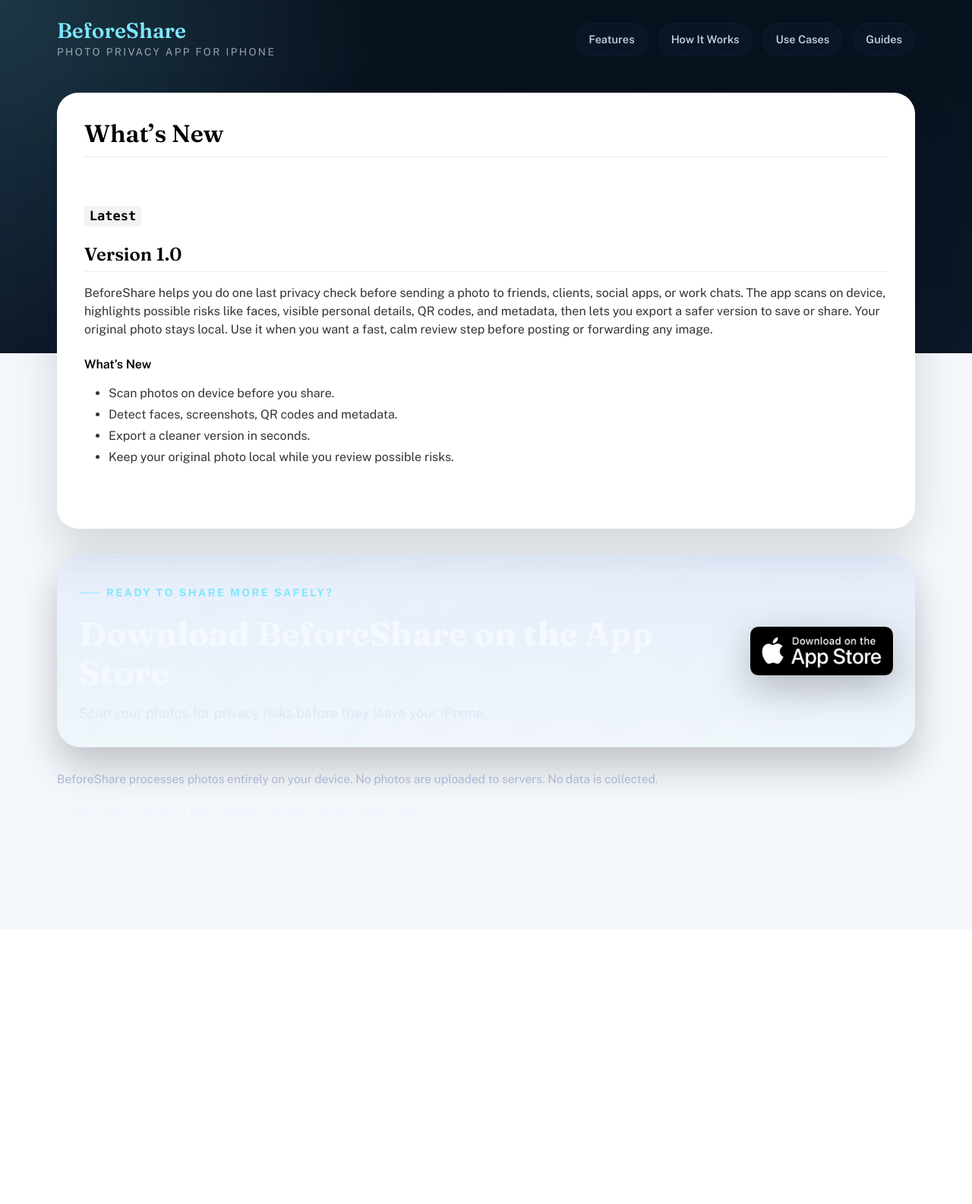
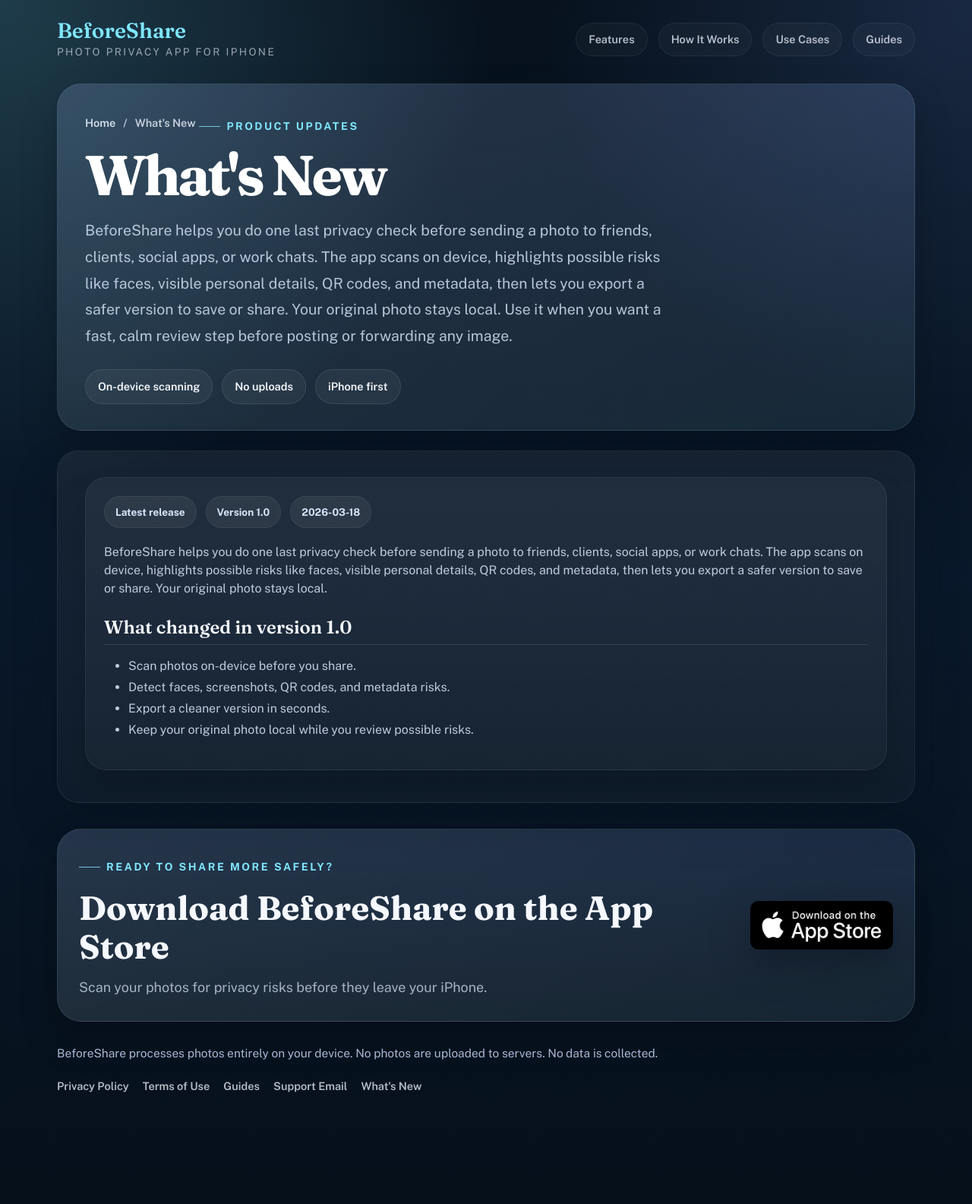
Before and after one commit to zero-times/beforeshare.app, a Jekyll site: the page built from _pages/changelog.md, in a window 1280 px wide. Shown: the whole page at 76% size. Built offline with Jekyll 4.4.1, drawn with Linux system fonts in a browser that asks for light colours; nearby versions of some CDN libraries; before the commit the page ends 1224 px from its top, so only the background shows below that.

Commit message:
update styles

```diff
--- /dev/null
+++ b/_includes/subpage-hero.html
@@ -0,0 +1,28 @@
+<section class="subpageHero" aria-labelledby="page-title">
+	<div class="subpageHeroCard">
+		<nav class="breadcrumbs" aria-label="Breadcrumb">
+			<a href="{{ '/' | relative_url }}">Home</a>
+			{% if page.layout == 'article' %}
+				<span aria-hidden="true">/</span>
+				<a href="{{ '/blog/' | relative_url }}">Guides</a>
+			{% endif %}
+			<span aria-hidden="true">/</span>
+			<span aria-current="page">{{ page.title }}</span>
+		</nav>
+
+		<p class="sectionEyebrow">{{ page.page_eyebrow | default: page.article_eyebrow | default: site.app_name }}</p>
+		<h1 id="page-title">{{ page.title }}</h1>
+
+		{% if page.description %}
+			<p class="subpageDek">{{ page.description }}</p>
+		{% endif %}
+
+		{% if page.page_highlights %}
+			<ul class="heroHighlights subpageHighlights" aria-label="{{ page.title }} highlights">
+				{% for item in page.page_highlights %}
+					<li>{{ item }}</li>
+				{% endfor %}
+			</ul>
+		{% endif %}
+	</div>
+</section>
--- a/_layouts/page.html
+++ b/_layouts/page.html
@@ -12,7 +12,8 @@
         <div class="container subPageContainer">
             <a class="skipLink" href="#main-content">Skip to main content</a>
             {% include header.html %}
-            <main id="main-content">
+            <main id="main-content" class="subPageMain">
+                {% include subpage-hero.html %}
                 <article class="page markdown-body">
                     {{ content }}
                 </article>
--- a/_pages/changelog.md
+++ b/_pages/changelog.md
@@ -3,19 +3,29 @@
 title: What's New
 include_in_header: true
 description: BeforeShare helps you do one last privacy check before sending a photo to friends, clients, social apps, or work chats. The app scans on device, highlights possible risks like faces, visible personal details, QR codes, and metadata, then lets you export a safer version to save or share. Your original photo stays local. Use it when you want a fast, calm review step before posting or forwarding any image.
+page_eyebrow: Product updates
+page_highlights:
+  - On-device scanning
+  - No uploads
+  - iPhone first
 ---
 
-# What's New
-<br>
+<div class="releaseStack">
+  <section class="releaseCard">
+    <div class="releaseMeta">
+      <span>Latest release</span>
+      <span>Version 1.0</span>
+      <span>2026-03-18</span>
+    </div>
 
-### `Latest`
-## **Version 1.0**
-BeforeShare helps you do one last privacy check before sending a photo to friends, clients, social apps, or work chats. The app scans on device, highlights possible risks like faces, visible personal details, QR codes, and metadata, then lets you export a safer version to save or share. Your original photo stays local. Use it when you want a fast, calm review step before posting or forwarding any image.
+    <p>BeforeShare helps you do one last privacy check before sending a photo to friends, clients, social apps, or work chats. The app scans on device, highlights possible risks like faces, visible personal details, QR codes, and metadata, then lets you export a safer version to save or share. Your original photo stays local.</p>
 
-#### What's New
-- Scan photos on device before you share.
-- Detect faces, screenshots, QR codes and metadata.
-- Export a cleaner version in seconds.
-- Keep your original photo local while you review possible risks.
-
-<br>
+    <h2>What changed in version 1.0</h2>
+    <ul class="releaseList">
+      <li>Scan photos on-device before you share.</li>
+      <li>Detect faces, screenshots, QR codes, and metadata risks.</li>
+      <li>Export a cleaner version in seconds.</li>
+      <li>Keep your original photo local while you review possible risks.</li>
+    </ul>
+  </section>
+</div>
--- a/_pages/privacypolicy.md
+++ b/_pages/privacypolicy.md
@@ -2,12 +2,12 @@
 layout: page
 title: Privacy Policy
 include_in_header: false
+description: How BeforeShare handles photos, metadata, support emails, and on-device processing.
+page_eyebrow: Legal
 ---
 
 **Last updated**
 20260317
-
-# Privacy Policy
 
 This Privacy Policy explains how BeforeShare ("we", "us", or "our") handles information when you use our mobile application and related services (collectively, the "Service").
 
--- a/_pages/terms.md
+++ b/_pages/terms.md
@@ -2,12 +2,12 @@
 layout: page
 title: Terms of Use
 include_in_header: false
+description: Terms that govern how you use BeforeShare and its on-device photo privacy features.
+page_eyebrow: Legal
 ---
 
 **Last updated**
 20260317
-
-# Terms of Use
 
 These Terms of Use govern your use of BeforeShare and related services. By downloading or using the app, you agree to these terms.
 
--- a/_sass/layout.scss
+++ b/_sass/layout.scss
@@ -687,11 +687,17 @@
 	color: #ffffff;
 }
 
+.subPageBody {
+	min-height: 100vh;
+	color: #eef4ff;
+	background:
+		radial-gradient(circle at top left, rgba($accent-color, 0.2), transparent 32%),
+		radial-gradient(circle at top right, rgba(#78a5ff, 0.16), transparent 28%),
+		linear-gradient(180deg, #07111d 0%, #09182a 48%, #06101b 100%);
+}
+
 .headerBackground {
 	min-height: 100vh;
-	background:
-		radial-gradient(circle at top left, rgba($accent-color, 0.18), transparent 28%),
-		linear-gradient(180deg, #07111d 0%, #0c1727 38%, #f4f7fb 38%, #f4f7fb 100%);
 }
 
 .subPageContainer {
@@ -699,24 +705,64 @@
 }
 
 .subPageHeaderBackground .scroll a {
-	background: rgba(#25508f, 0.08);
-	border-color: rgba(#25508f, 0.14);
-	color: rgba(#eef4ff, 0.82);
+	background: rgba(#ffffff, 0.03);
+	border-color: rgba(#d4e1ff, 0.08);
+	color: rgba(#eef4ff, 0.76);
+}
+
+.subPageMain {
+	display: flex;
+	flex-direction: column;
+	gap: 26px;
+}
+
+.subpageHero {
+	padding-top: 18px;
+}
+
+.subpageHeroCard {
+	padding: 34px 36px;
+	border-radius: 32px;
+	background:
+		linear-gradient(135deg, rgba(#ffffff, 0.08), rgba(#ffffff, 0.03)),
+		linear-gradient(180deg, rgba(#78a5ff, 0.12), rgba(#7fe7ff, 0.05));
+	border: 1px solid rgba(#d7e4ff, 0.1);
+	box-shadow: 0 24px 50px rgba(#02060b, 0.22);
+}
+
+.subpageHeroCard h1 {
+	max-width: 14ch;
+	font-size: clamp(4.4rem, 6vw, 7.4rem);
+	line-height: 0.96;
+	letter-spacing: -0.05em;
+	color: #ffffff;
+}
+
+.subpageDek {
+	max-width: 64ch;
+	margin-top: 20px;
+	font-size: 1.95rem;
+	line-height: 1.78;
+	color: rgba(#d9e6fb, 0.82);
+}
+
+.subpageHighlights {
+	margin-top: 26px;
 }
 
 .page {
-	margin-top: 30px;
+	margin-top: 0;
 	padding: 34px 36px 42px;
 	border-radius: 28px;
-	background: #ffffff;
-	box-shadow: 0 28px 60px rgba(#06101b, 0.14);
+	background:
+		linear-gradient(180deg, rgba(#ffffff, 0.06), rgba(#ffffff, 0.03));
+	border: 1px solid rgba(#d7e4ff, 0.08);
+	box-shadow: 0 28px 60px rgba(#06101b, 0.24);
+	color: rgba(#d9e6fb, 0.88);
 }
 
 .articleShell {
-	display: flex;
-	flex-direction: column;
-	gap: 24px;
-	margin-top: 18px;
+	margin-top: 0;
 }
 
 .breadcrumbs {
@@ -724,6 +770,7 @@
 	align-items: center;
 	flex-wrap: wrap;
 	gap: 10px;
+	margin-bottom: 20px;
 	font-size: 1.45rem;
 	font-weight: 600;
 	color: rgba(#eef4ff, 0.8);
@@ -737,28 +784,11 @@
 	padding-top: 30px;
 }
 
-.articleHeader {
-	padding-bottom: 10px;
-}
-
-.articleHeader h1 {
-	max-width: 16ch;
-	font-size: clamp(4.2rem, 5vw, 6.2rem);
-}
-
-.articleDek {
-	max-width: 60ch;
-	margin-top: 18px;
-	font-size: 2rem;
-	line-height: 1.75;
-	color: #425067;
-}
-
 .articleMeta {
 	display: flex;
 	flex-wrap: wrap;
 	gap: 12px;
-	margin-top: 22px;
+	margin-bottom: 26px;
 }
 
 .articleMeta span {
@@ -766,8 +796,9 @@
 	align-items: center;
 	padding: 10px 14px;
 	border-radius: 999px;
-	background: #eef4ff;
-	color: #334055;
+	background: rgba(#ffffff, 0.06);
+	border: 1px solid rgba(#d7e4ff, 0.08);
+	color: #d9e6fb;
 	font-size: 1.35rem;
 	font-weight: 700;
 }
@@ -815,6 +846,112 @@
 	margin-bottom: 22px;
 }
 
+.page.markdown-body,
+.articlePage.markdown-body {
+	background-color: transparent;
+	color: rgba(#d9e6fb, 0.88);
+}
+
+.page.markdown-body h1,
+.page.markdown-body h2,
+.page.markdown-body h3,
+.page.markdown-body h4,
+.page.markdown-body h5,
+.page.markdown-body h6,
+.articlePage.markdown-body h1,
+.articlePage.markdown-body h2,
+.articlePage.markdown-body h3,
+.articlePage.markdown-body h4,
+.articlePage.markdown-body h5,
+.articlePage.markdown-body h6 {
+	color: #f5f8ff;
+	border-bottom-color: rgba(#d7e4ff, 0.12);
+}
+
+.page.markdown-body p,
+.page.markdown-body li,
+.page.markdown-body blockquote,
+.page.markdown-body table,
+.articlePage.markdown-body p,
+.articlePage.markdown-body li,
+.articlePage.markdown-body blockquote,
+.articlePage.markdown-body table {
+	color: rgba(#d9e6fb, 0.86);
+}
+
+.page.markdown-body a,
+.articlePage.markdown-body a {
+	color: $accent-color;
+	text-decoration: underline;
+	text-underline-offset: 3px;
+}
+
+.page.markdown-body strong,
+.articlePage.markdown-body strong {
+	color: #ffffff;
+}
+
+.page.markdown-body hr,
+.articlePage.markdown-body hr {
+	border-color: rgba(#d7e4ff, 0.12);
+}
+
+.page.markdown-body code,
+.articlePage.markdown-body code {
+	background: rgba(#ffffff, 0.08);
+	color: #ffffff;
+}
+
+.page.markdown-body pre,
+.articlePage.markdown-body pre {
+	background: rgba(#04080f, 0.84);
+	border: 1px solid rgba(#d7e4ff, 0.08);
+}
+
+.page.markdown-body blockquote,
+.articlePage.markdown-body blockquote {
+	padding: 16px 18px;
+	border-left: 4px solid rgba($accent-color, 0.72);
+	background: rgba(#ffffff, 0.04);
+}
+
+.releaseStack {
+	display: grid;
+	gap: 20px;
+}
+
+.releaseCard {
+	padding: 24px;
+	border-radius: 28px;
+	background:
+		linear-gradient(180deg, rgba(#ffffff, 0.05), rgba(#ffffff, 0.03));
+	border: 1px solid rgba(#d7e4ff, 0.08);
+	box-shadow: 0 24px 40px rgba(#02060b, 0.16);
+}
+
+.releaseMeta {
+	display: flex;
+	flex-wrap: wrap;
+	gap: 12px;
+	margin-bottom: 20px;
+}
+
+.releaseMeta span {
+	display: inline-flex;
+	align-items: center;
+	padding: 10px 14px;
+	border-radius: 999px;
+	background: rgba(#ffffff, 0.06);
+	border: 1px solid rgba(#d7e4ff, 0.08);
+	color: #d9e6fb;
+	font-size: 1.35rem;
+	font-weight: 700;
+}
+
+.releaseList {
+	margin-top: 18px;
+}
+
 .hidden {
 	display: none;
 }
@@ -837,6 +974,10 @@
 	.articleCta {
 		flex-direction: column;
 		align-items: flex-start;
+	}
+
+	.subpageHeroCard h1 {
+		max-width: none;
 	}
 
 	.scroll {
@@ -918,7 +1059,7 @@
 	.useCaseCard p,
 	.footerCtaCopy p:last-child,
 	.trustCopy p:last-child,
-	.articleDek,
+	.subpageDek,
 	.articleCtaCopy p:last-child,
 	.guideCard p:last-of-type,
 	.faqAnswer {
@@ -953,6 +1094,10 @@
 
 	.page {
 		padding: 24px 20px 30px;
+	}
+
+	.subpageHeroCard {
+		padding: 26px 22px;
 	}
 
 	.faqItem {
```
Also changed, not shown: _layouts/article.html (+6 -17 lines), _pages/blog/index.md (+5 -2 lines).
